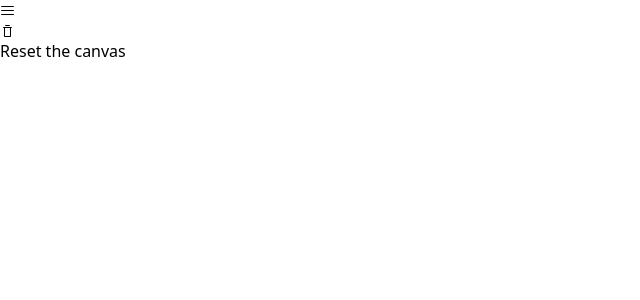
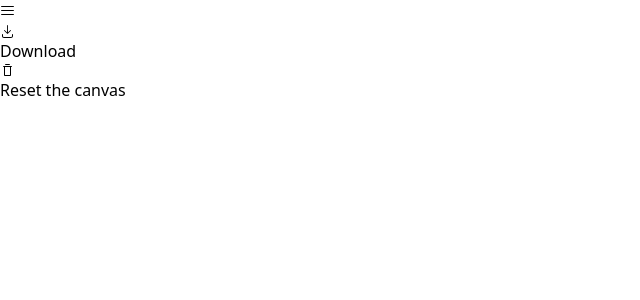
Before and after one commit to esau-morais/next-paint, a Next.js app: page / in a window 1280 px wide. Both pictures are taken after a click on the button 7 px from the left and 10 px from the top of the page. Shown: the top 300 px of the page, without its empty margins (0-640 px from the left). Built offline with nearby package versions, Linux system fonts and the light colour scheme.

Commit message:
feat: get to save canvas

```diff
--- a/src/app/page.tsx
+++ b/src/app/page.tsx
@@ -1,12 +1,11 @@
 'use client'
 
 import { DropdownMenu } from '@/components'
+import { Handlers } from '@/components/molecules/DropdownMenu'
 import { useDraw } from '@/hooks/draw'
 import { useWindowSize } from '@/hooks/windowSize'
 import { Draw } from '@/lib/types'
-
-const Home = () => {
-  const { width, height } = useWindowSize()
+import { useCallback } from 'react'
 
 const drawLine = ({ previousPoint, currentPoint, context }: Draw) => {
   const { x, y } = currentPoint
@@ -26,11 +25,25 @@ const Home = () => {
   context.arc(startPoint.x, startPoint.y, 2, 0, 2 * Math.PI)
   context.fill()
 }
+
+const Home = () => {
+  const { width, height } = useWindowSize()
   const { canvasReference, leaveMouseOverElement, clearCanvas } = useDraw(drawLine)
+
+  const downloadCanvas = useCallback(() => {
+    const dataURL = canvasReference.current?.toDataURL() ?? ''
+    const link = document.createElement('a')
+    link.download = 'art.png'
+    link.href = dataURL
+    link.click()
+  }, [canvasReference])
 
   const handlers = [
     {
-      clearCanvas
+      handler: downloadCanvas
+    },
+    {
+      handler: clearCanvas
     }
   ]
 
--- /dev/null
+++ b/src/components/atoms/MenuItem.tsx
@@ -0,0 +1,22 @@
+import { Item } from '@/lib/types'
+import { Menu } from '@headlessui/react'
+
+const MenuItem = ({ handler, icon, label }: Item) => {
+  return (
+    <div className="px-1 py-1">
+      <Menu.Item>
+        <button
+          className="group flex w-full items-center rounded-md px-2 py-2 text-sm"
+          onClick={handler}
+        >
+          {icon ? icon : null}
+          <span>
+            {label}
+          </span>
+        </button>
+      </Menu.Item>
+    </div>
+  )
+}
+
+export default MenuItem
--- /dev/null
+++ b/src/components/atoms/index.ts
@@ -0,0 +1 @@
+export { default as MenuItem } from './MenuItem'
--- a/src/components/molecules/DropdownMenu.tsx
+++ b/src/components/molecules/DropdownMenu.tsx
@@ -4,15 +4,27 @@ import { Fragment } from 'react'
 
 import { Item } from '@/lib/types'
 import { Menu, Transition } from '@headlessui/react'
-import { HamburgerMenuIcon, TrashIcon } from '@radix-ui/react-icons'
+import { DownloadIcon, HamburgerMenuIcon, TrashIcon } from '@radix-ui/react-icons'
 
-const DropdownMenu = ({ handlers }: { handlers: Array<{ [key: string]: () => void }> }) => {
+import { MenuItem } from '../atoms'
+
+export type Handlers = {
+  handlers: Array<{ [key: string]: () => void }>
+}
+
+const DropdownMenu = ({ handlers }: Handlers) => {
   const ITEMS: Array<Item> = [
     {
       id: 1,
+      icon: <DownloadIcon />,
+      label: 'Download',
+      handler: handlers[0].handler
+    },
+    {
+      id: 2,
       icon: <TrashIcon />,
       label: 'Reset the canvas',
-      handler: handlers[0].clearCanvas
+      handler: handlers[1].handler
     }
   ]
 
@@ -32,19 +44,9 @@ const DropdownMenu = ({ handlers }: { handlers: Array<{ [key: string]: () => voi
         leaveFrom="transform opacity-100 scale-100"
         leaveTo="transform opacity-0 scale-95"
       >
-        <Menu.Items className="absolute left-0 mt-2 w-56 origin-top-right divide-y divide-gray-100 rounded-md bg-white shadow-lg ring-1 ring-black ring-opacity-5 focus:outline-none">
+        <Menu.Items className="absolute left-0 mt-2 w-56 origin-top-right rounded-md bg-white shadow-lg ring-1 ring-black ring-opacity-5 focus:outline-none">
           {ITEMS.map(item => (
-            <Menu.Item key={item.id}>
-              <button
-                className="group flex w-full items-center rounded-md px-2 py-2 text-sm"
-                onClick={item.handler}
-              >
-                {item ? item.icon : null}
-                <span>
-                  Reset the canvas
-                </span>
-              </button>
-            </Menu.Item>
+            <MenuItem key={item.id} {...item} />
           ))}
         </Menu.Items>
       </Transition>
```
Lines whose indentation alone changed are shown as unchanged.
